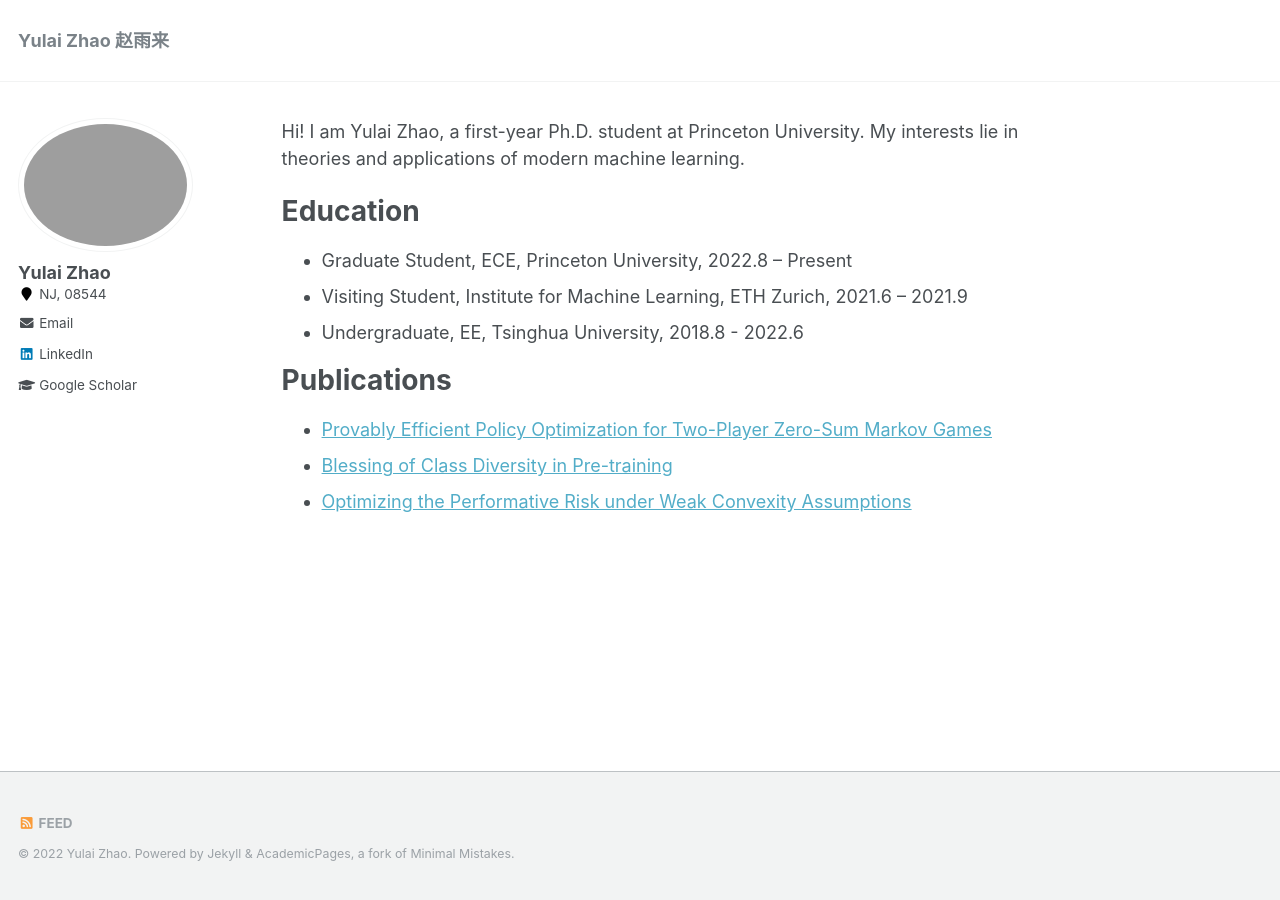
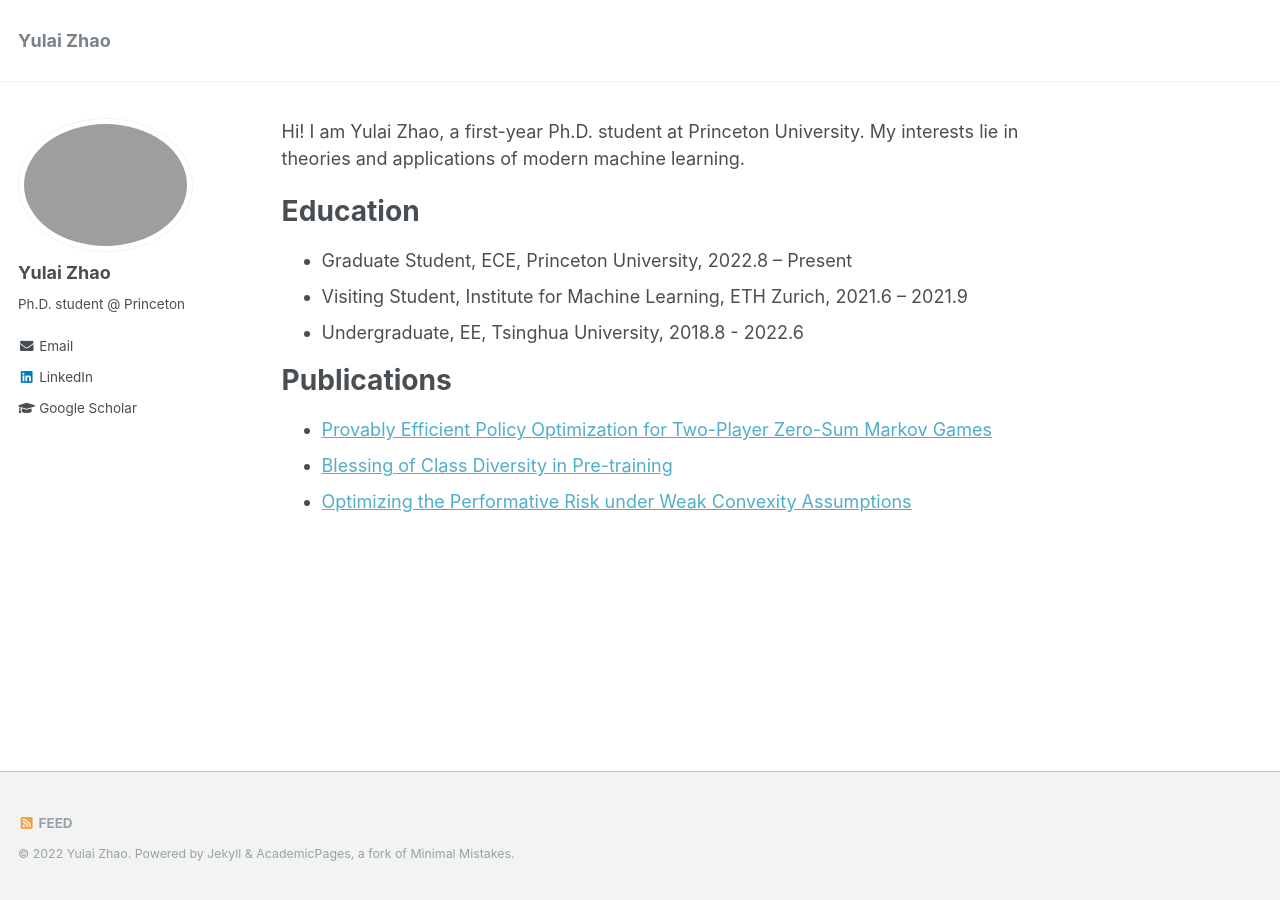
Before and after one commit to zhaoyl18/zhaoyl18.github.io, a Jekyll site: the page built from _pages/about.md, in a window 1280 px wide. Built offline with Jekyll 4.4.1, drawn with Linux system fonts in a browser that asks for light colours.

Commit message:
update bio

```diff
--- a/_config.yml
+++ b/_config.yml
@@ -6,8 +6,8 @@
 # `jekyll serve`. If you change this file, please restart the server process.
 
 # Site Settings
-locale                   : "CHN"
-title                    : "Yulai Zhao 赵雨来"
+locale                   : "U.S."
+title                    : "Yulai Zhao"
 title_separator          : "-"
 name                     : &name "Yulai Zhao"
 description              : &description "student"
@@ -82,7 +82,8 @@ analytics:
 author:
   name             : "Yulai Zhao"
   avatar           : "profile.png"
-  location         : "NJ, 08544"
+  bio              : "Ph.D. student @ Princeton"
+  # location         : "Princeton, U.S."
   email            : "yulaiz@princeton.edu"
   linkedin         :  yulai-zhao-a3a056189
   googlescholar    :  https://scholar.google.com/citations?hl=zh-CN&user=r-mWYj0AAAAJ
```
